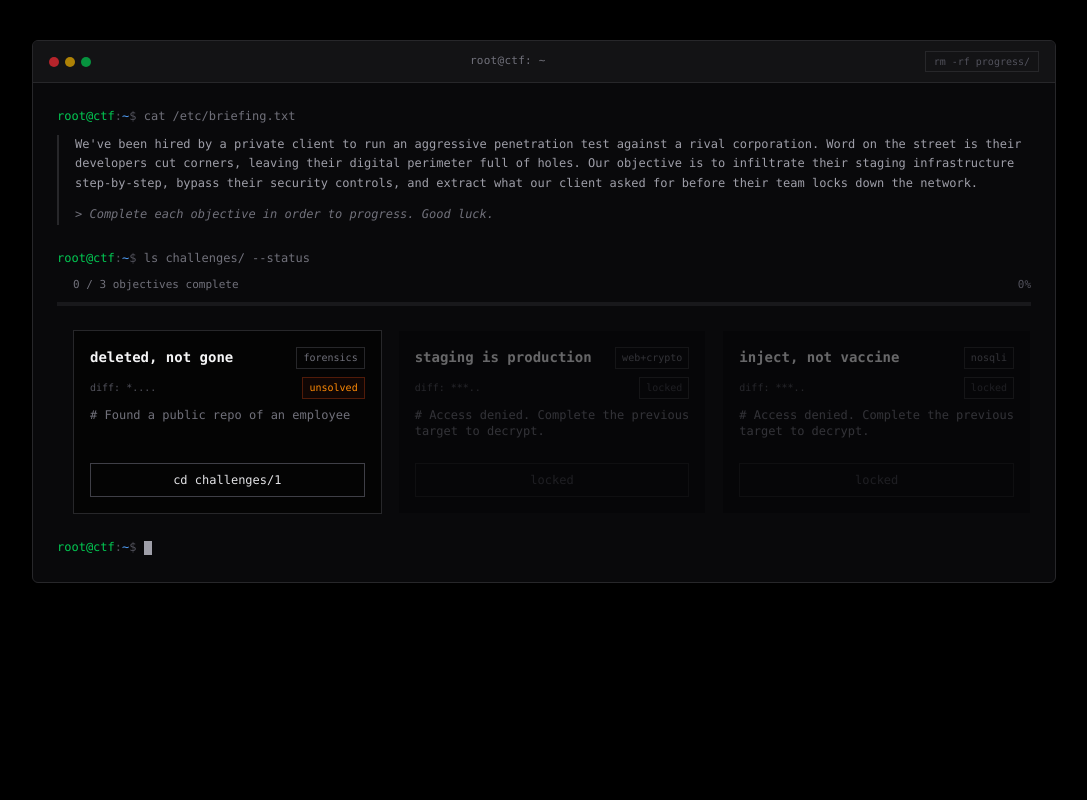
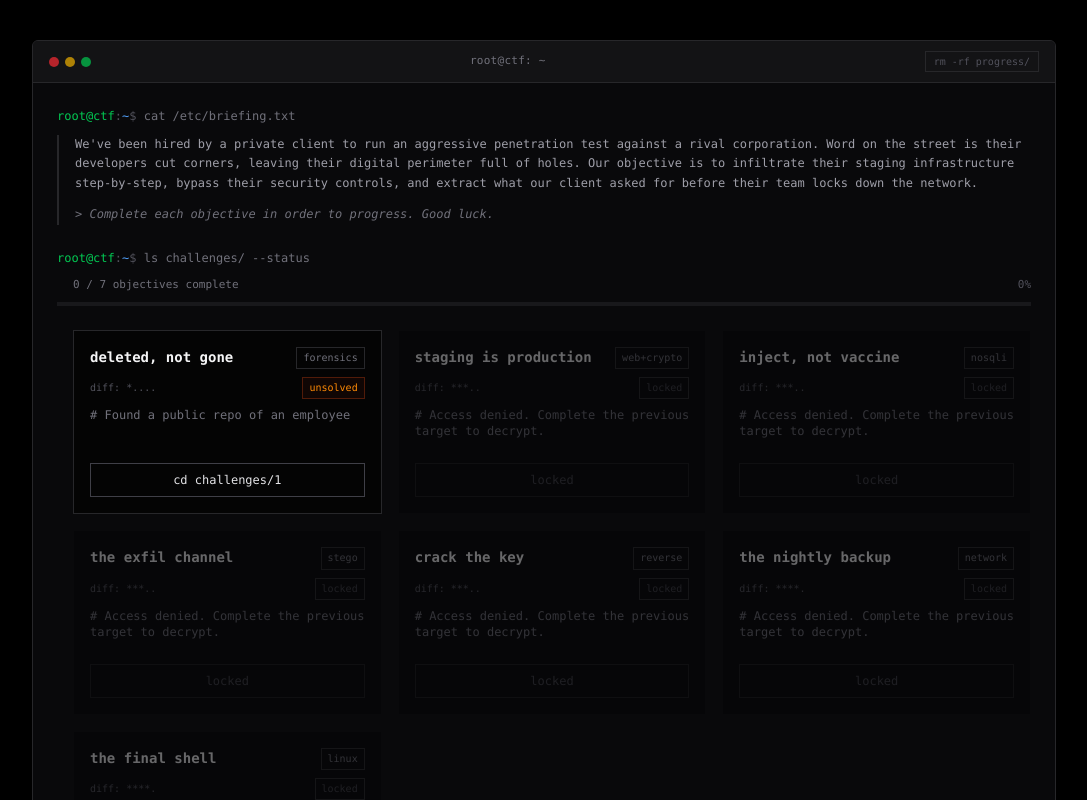
Before and after one commit to heshanthenura/ctf-box, a Next.js app in the folder platform/: page / in a window 1280 px wide. Shown: the top 800 px of the page, without its empty margins (96-1183 px from the left). Built offline with nearby package versions, Linux system fonts and the light colour scheme.

Commit message:
chore: add challenges

```diff
--- a/platform/app/libs/challenges.ts
+++ b/platform/app/libs/challenges.ts
@@ -37,6 +37,42 @@ const challenges: ChallengeType[] = [
     tag: "nosqli",
     flag: "PT{n0sql_1nj3ct10n_byp4ss3d_4uth}",
   },
+  {
+    id: 4,
+    title: "The Exfil Channel",
+    preview_description: "One of these images is not like the others",
+    difficulty: "MEDIUM",
+    completed: false,
+    tag: "stego",
+    flag: "PT{st3g0_d4t4_hidd3n_1n_pl41n_s1ght}",
+  },
+  {
+    id: 5,
+    title: "Crack the Key",
+    preview_description: "An internal tool guards a key behind a password check",
+    difficulty: "MEDIUM",
+    completed: false,
+    tag: "reverse",
+    flag: "PT{k3yg3n_p4ssw0rd_byp4ss3d}",
+  },
+  {
+    id: 6,
+    title: "The Nightly Backup",
+    preview_description: "A backup job still runs over cleartext FTP",
+    difficulty: "HARD",
+    completed: false,
+    tag: "network",
+    flag: "PT{ftp_cl34rt3xt_cr3ds_s33n}",
+  },
+  {
+    id: 7,
+    title: "The Final Shell",
+    preview_description: "A restricted account, one dangerous sudo rule",
+    difficulty: "HARD",
+    completed: false,
+    tag: "linux",
+    flag: "PT{tar_chkpt_r00t_esc4l4t10n}",
+  },
 ];
 
 export { challenges };
```
